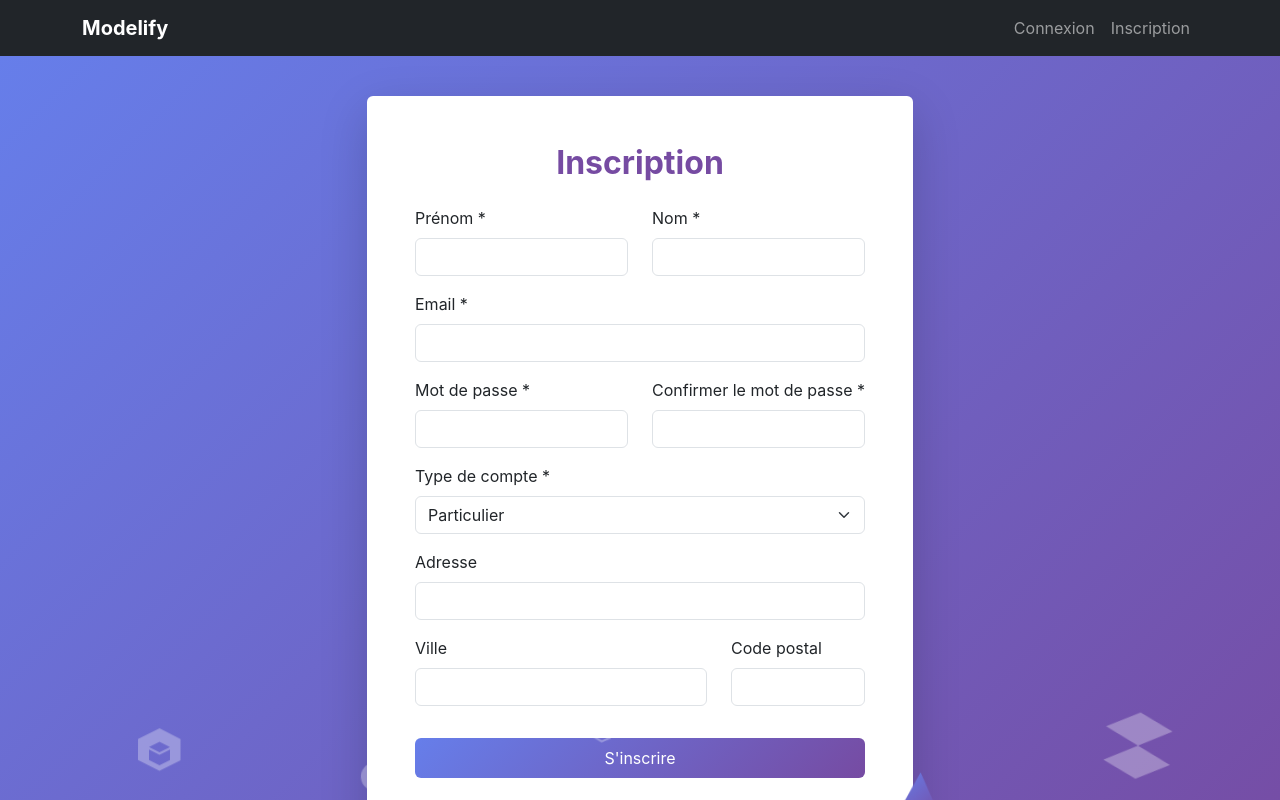
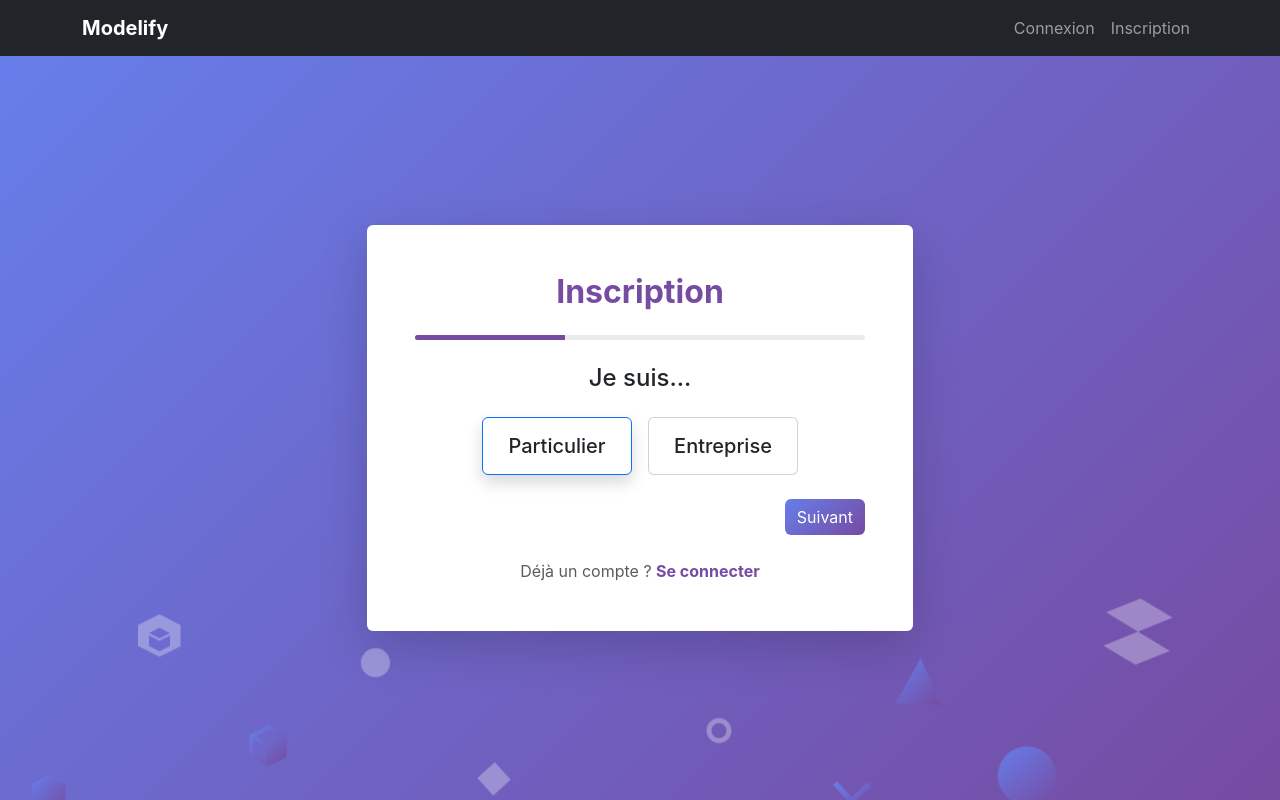
Before and after one commit to Zenkai92/Modelify, a React (Vite) app in the folder frontend/: page /register in a window 1280 px wide. Shown: the top 800 px of the page. Built offline with nearby package versions, Linux system fonts and the light colour scheme.

Commit message:
Refactor code structure for improved readability and maintainability

```diff
--- a/frontend/index.html
+++ b/frontend/index.html
@@ -2,14 +2,14 @@
 <html lang="fr">
   <head>
     <meta charset="utf-8" />
-    <link rel="icon" href="/favicon.ico" />
+    <link rel="icon" href="../public/logo_modelify.png" />
     <meta name="viewport" content="width=device-width, initial-scale=1" />
     <meta name="theme-color" content="#000000" />
     <meta
       name="description"
       content="Modelify - Plateforme de demandes de modélisation 3D en ligne"
     />
-    <title>Modelify - Modélisation 3D</title>
+    <title>Modelify</title>
   </head>
   <body>
     <div id="root"></div>
--- a/frontend/src/pages/Register.jsx
+++ b/frontend/src/pages/Register.jsx
@@ -16,6 +16,7 @@ const Register = () => {
     city: '',
     postalCode: ''
   })
+  const [step, setStep] = useState(1)
   const [loading, setLoading] = useState(false)
   const [error, setError] = useState('')
   const { signUp, user } = useAuth()
@@ -33,19 +34,53 @@ const Register = () => {
     })
   }
 
+  const validateStep = () => {
+    setError('')
+    if (step === 1) {
+      return true
+    }
+    if (step === 2) {
+      if (formData.role === 'particulier') {
+        if (!formData.firstName || !formData.lastName || !formData.email || !formData.password || !formData.confirmPassword) {
+          setError('Veuillez remplir tous les champs obligatoires')
+          return false
+        }
+      } else {
+        if (!formData.companyName || !formData.email || !formData.password || !formData.confirmPassword) {
+          setError('Veuillez remplir tous les champs obligatoires')
+          return false
+        }
+      }
+      if (formData.password !== formData.confirmPassword) {
+        setError('Les mots de passe ne correspondent pas')
+        return false
+      }
+      if (formData.password.length < 6) {
+        setError('Le mot de passe doit contenir au moins 6 caractères')
+        return false
+      }
+      return true
+    }
+    return true
+  }
+
+  const handleNext = (e) => {
+    e.preventDefault()
+    if (validateStep()) {
+      setStep(prev => prev + 1)
+    }
+  }
+
+  const handlePrev = () => {
+    setStep(prev => prev - 1)
+    setError('')
+  }
+
   const handleSubmit = async (e) => {
     e.preventDefault()
     setError('')
 
-    if (formData.password !== formData.confirmPassword) {
-      setError('Les mots de passe ne correspondent pas')
-      return
-    }
-
-    if (formData.password.length < 6) {
-      setError('Le mot de passe doit contenir au moins 6 caractères')
-      return
-    }
+    if (!validateStep()) return
 
     setLoading(true)
 
@@ -72,24 +107,37 @@ const Register = () => {
     setLoading(false)
   }
 
-  return (
-    <div className="auth-section">
-      <FloatingShapes />
+  const renderStep1 = () => (
+    <div className="mb-4">
+      <h4 className="text-center mb-4">Je suis...</h4>
+      <div className="d-flex justify-content-center gap-3">
+        <div
+          className={`card p-3 cursor-pointer ${formData.role === 'particulier' ? 'border-primary shadow' : ''}`}
+          style={{ cursor: 'pointer', width: '150px', borderColor: formData.role === 'particulier' ? '#764ba2' : '' }}
+          onClick={() => setFormData({...formData, role: 'particulier'})}
+        >
+          <div className="text-center">
+            <i className="bi bi-person fs-1 mb-2" style={{ color: '#764ba2' }}></i>
+            <h5 className="mb-0">Particulier</h5>
+          </div>
+        </div>
+        <div
+          className={`card p-3 cursor-pointer ${formData.role === 'entreprise' ? 'border-primary shadow' : ''}`}
+          style={{ cursor: 'pointer', width: '150px', borderColor: formData.role === 'entreprise' ? '#764ba2' : '' }}
+          onClick={() => setFormData({...formData, role: 'entreprise'})}
+        >
+          <div className="text-center">
+            <i className="bi bi-building fs-1 mb-2" style={{ color: '#764ba2' }}></i>
+            <h5 className="mb-0">Entreprise</h5>
+          </div>
+        </div>
+      </div>
+    </div>
+  )
 
-      <div className="container position-relative" style={{ zIndex: 2 }}>
-        <div className="row justify-content-center">
-          <div className="col-md-8 col-lg-6">
-            <div className="card shadow-lg border-0">
-              <div className="card-body p-5">
-                <h2 className="card-title text-center mb-4 fw-bold" style={{ color: '#764ba2' }}>Inscription</h2>
-
-                {error && (
-                  <div className="alert alert-danger" role="alert">
-                    {error}
-                  </div>
-                )}
-
-                <form onSubmit={handleSubmit}>
+  const renderStep2 = () => (
+    <>
+      {formData.role === 'particulier' ? (
         <div className="row">
           <div className="col-md-6 mb-3">
             <label htmlFor="firstName" className="form-label">Prénom *</label>
@@ -116,6 +164,20 @@ const Register = () => {
             />
           </div>
         </div>
+      ) : (
+        <div className="mb-3">
+          <label htmlFor="companyName" className="form-label">Nom de l'entreprise *</label>
+          <input
+            type="text"
+            className="form-control"
+            id="companyName"
+            name="companyName"
+            value={formData.companyName}
+            onChange={handleChange}
+            required
+          />
+        </div>
+      )}
 
       <div className="mb-3">
         <label htmlFor="email" className="form-label">Email *</label>
@@ -156,36 +218,11 @@ const Register = () => {
           />
         </div>
       </div>
+    </>
+  )
 
-                  <div className="mb-3">
-                    <label htmlFor="role" className="form-label">Type de compte *</label>
-                    <select
-                      className="form-select"
-                      id="role"
-                      name="role"
-                      value={formData.role}
-                      onChange={handleChange}
-                      required
-                    >
-                      <option value="particulier">Particulier</option>
-                      <option value="entreprise">Entreprise</option>
-                    </select>
-                  </div>
-
-                  {formData.role === 'entreprise' && (
-                    <div className="mb-3">
-                      <label htmlFor="companyName" className="form-label">Nom de l'entreprise</label>
-                      <input
-                        type="text"
-                        className="form-control"
-                        id="companyName"
-                        name="companyName"
-                        value={formData.companyName}
-                        onChange={handleChange}
-                      />
-                    </div>
-                  )}
-
+  const renderStep3 = () => (
+    <>
       <div className="mb-3">
         <label htmlFor="streetAddress" className="form-label">Adresse</label>
         <input
@@ -222,15 +259,74 @@ const Register = () => {
           />
         </div>
       </div>
+    </>
+  )
 
+  return (
+    <div className="auth-section">
+      <FloatingShapes />
+
+      <div className="container position-relative" style={{ zIndex: 2 }}>
+        <div className="row justify-content-center">
+          <div className="col-md-8 col-lg-6">
+            <div className="card shadow-lg border-0">
+              <div className="card-body p-5">
+                <h2 className="card-title text-center mb-4 fw-bold" style={{ color: '#764ba2' }}>Inscription</h2>
+
+                {/* Progress Bar */}
+                <div className="progress mb-4" style={{ height: '5px' }}>
+                  <div
+                    className="progress-bar"
+                    role="progressbar"
+                    style={{ width: `${(step / 3) * 100}%`, backgroundColor: '#764ba2' }}
+                    aria-valuenow={(step / 3) * 100}
+                    aria-valuemin="0"
+                    aria-valuemax="100"
+                  ></div>
+                </div>
+
+                {error && (
+                  <div className="alert alert-danger" role="alert">
+                    {error}
+                  </div>
+                )}
+
+                <form onSubmit={handleSubmit}>
+                  {step === 1 && renderStep1()}
+                  {step === 2 && renderStep2()}
+                  {step === 3 && renderStep3()}
+
+                  <div className="d-flex justify-content-between mt-4">
+                    {step > 1 && (
+                      <button
+                        type="button"
+                        className="btn btn-outline-secondary"
+                        onClick={handlePrev}
+                      >
+                        Précédent
+                      </button>
+                    )}
+
+                    {step < 3 ? (
+                      <button
+                        type="button"
+                        className="btn btn-primary ms-auto"
+                        onClick={handleNext}
+                        style={{ background: 'linear-gradient(135deg, #667eea 0%, #764ba2 100%)', border: 'none' }}
+                      >
+                        Suivant
+                      </button>
+                    ) : (
                       <button
                         type="submit"
-                    className="btn btn-primary w-100 py-2 mt-3"
+                        className="btn btn-primary ms-auto"
                         disabled={loading}
                         style={{ background: 'linear-gradient(135deg, #667eea 0%, #764ba2 100%)', border: 'none' }}
                       >
                         {loading ? 'Inscription...' : 'S\'inscrire'}
                       </button>
+                    )}
+                  </div>
                 </form>
 
                 <div className="text-center mt-4">
```
Also changed, not shown: frontend/public/logo_modelify.png (added). Lines whose indentation alone changed are shown as unchanged.
